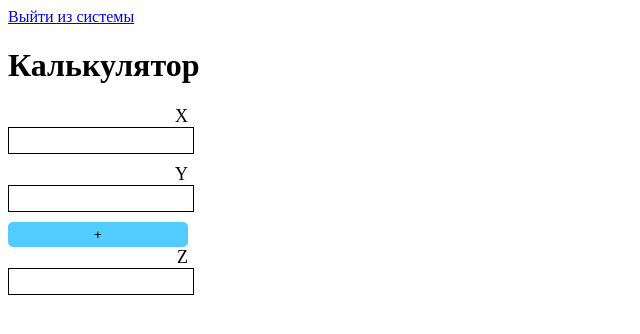
After one commit to ksunchikk/mephi_2026, a PHP site: page /calc.php in a window 1280 px wide. The commit adds this page. Shown: the top 334 px of the page, without its empty margins (0-640 px from the left). Run offline with PHP 8.4, Linux system fonts and the light colour scheme; the visitor is signed in with stand-in values (Sample User, id 1).

Commit message:
Lesson 29.09

```diff
--- /dev/null
+++ b/calc.php
@@ -0,0 +1,76 @@
+<?php
+  session_start();
+  // echo $_SESSION['name'];
+  if(!isset($_SESSION['name'])) {
+    echo("<h2>Вы не вошли в аккаунт! <br /> Через 3 секунды вы будете перенаправлены на страницу логина</h2> <br />");
+    echo("<a href='login.html'>Войти в аккаунт</a>");
+    // Правильный вариант
+    // header('Location: login.html');
+    // Ещё одинн способ
+    echo("<meta http-equiv='refresh' content='3; url=login.html'></meta>");
+    die();
+  }
+?>
+<!doctype html>
+<html lang="ru">
+  <head>
+    <meta charset="UTF-8" />
+    <meta name="viewport" content="width=device-width, initial-scale=1.0" />
+    <title>Калькулятор</title>
+    <style>
+      label {
+        font-size: 18px;
+        text-align: right;
+        width: 90%;
+      }
+      input {
+        width: 90%;
+        margin-bottom: 10px;
+        background-color: #ffffff;
+        border: 1px black solid;
+        padding-block: 5px;
+      }
+      .number {
+      }
+      #z {
+      }
+      .field {
+        display: flex;
+        flex-direction: column;
+        width: 200px;
+      }
+      button {
+        width: 180px;
+        padding: 5px;
+        background-color: #52ccff;
+        border: none;
+        border-radius: 5px;
+      }
+    </style>
+    <script>
+      function calculateSum() {
+        let x = parseFloat(document.getElementById("x").value);
+        let y = parseFloat(document.getElementById("y").value);
+        let z = x + y;
+        document.getElementById("z").value = z;
+      }
+    </script>
+  </head>
+  <body>
+    <a href='logout.php'>Выйти из системы</a>
+    <h1>Калькулятор</h1>
+    <div class="field">
+      <label for="x">X</label>
+      <input class="number" id="x" />
+    </div>
+    <div class="field">
+      <label for="y">Y</label>
+      <input class="number" id="y" />
+    </div>
+    <button onclick="calculateSum()">+</button>
+    <div class="field">
+      <label for="z">Z</label>
+      <input id="z" />
+    </div>
+  </body>
+</html>
```
Also changed, not shown: api/operations_service.php (added, +56 -0 lines), login.php (+16 -3 lines), logout.php (added, +25 -0 lines).
